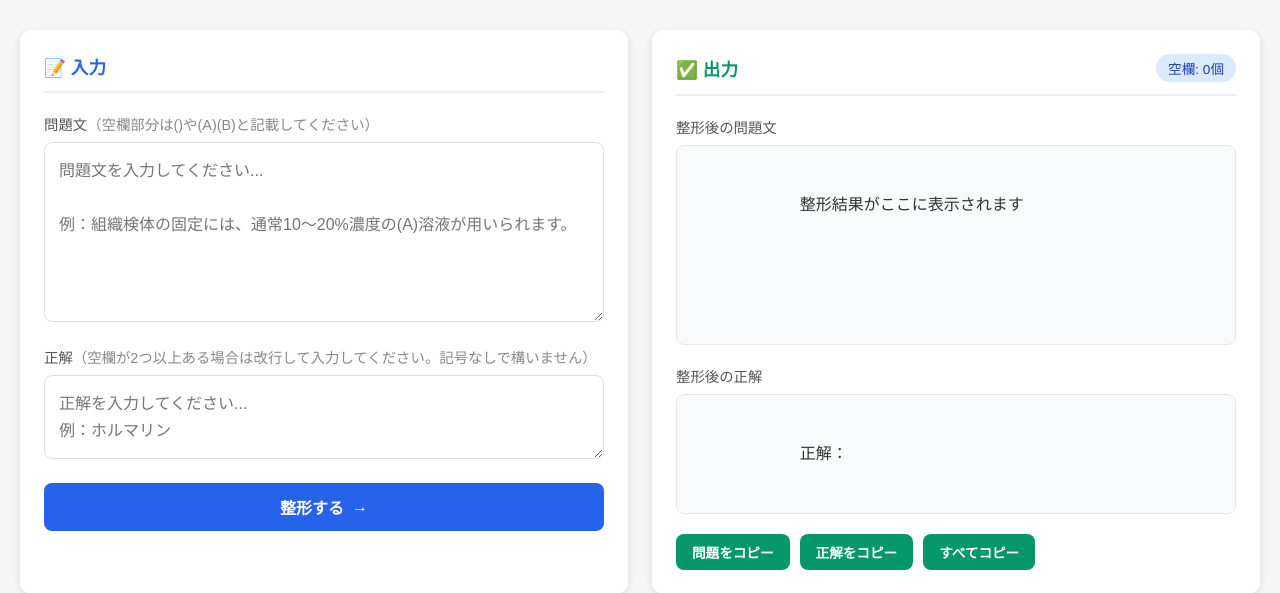
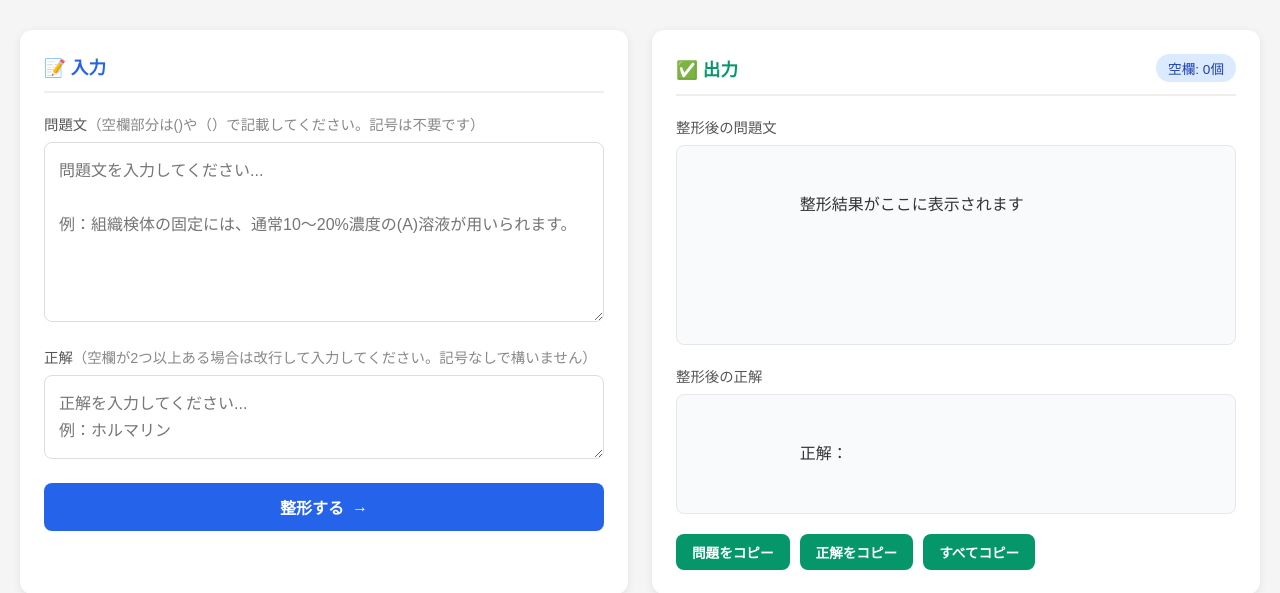
Before and after one commit to gechapathologist/saisei01, a Flask app: page / in a window 1280 px wide. Shown: the part 91-684 px from the top of the page. Run offline with Flask 3, Linux system fonts and the light colour scheme.

Commit message:
Update index.html

```diff
--- a/templates/index.html
+++ b/templates/index.html
@@ -229,7 +229,7 @@
                 </div>
 
                 <div class="input-group">
-                    <label for="question">問題文<span class="label-hint">（空欄部分は()や(A)(B)と記載してください）</span></label>
+                    <label for="question">問題文<span class="label-hint">（空欄部分は()や（）で記載してください。記号は不要です）</span></label>
                     <textarea
                         id="question"
                         class="question-input"
```
